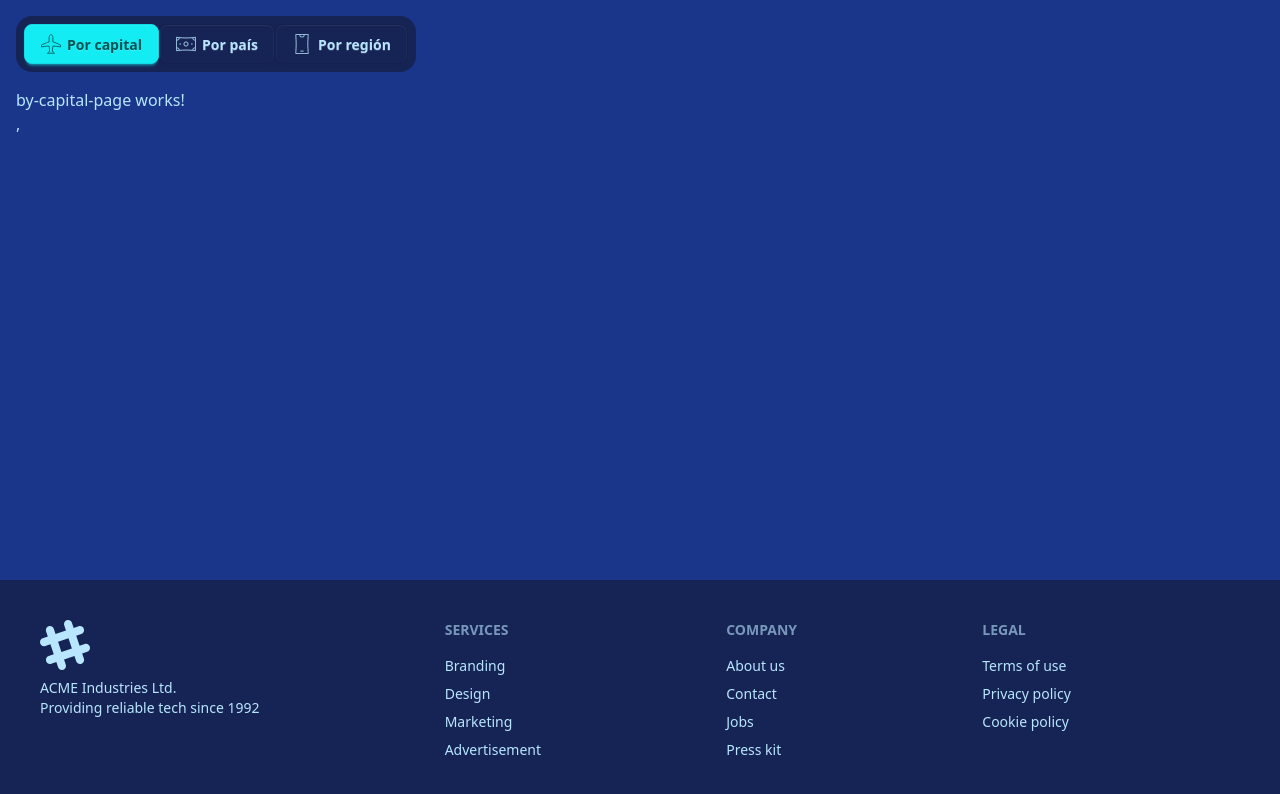
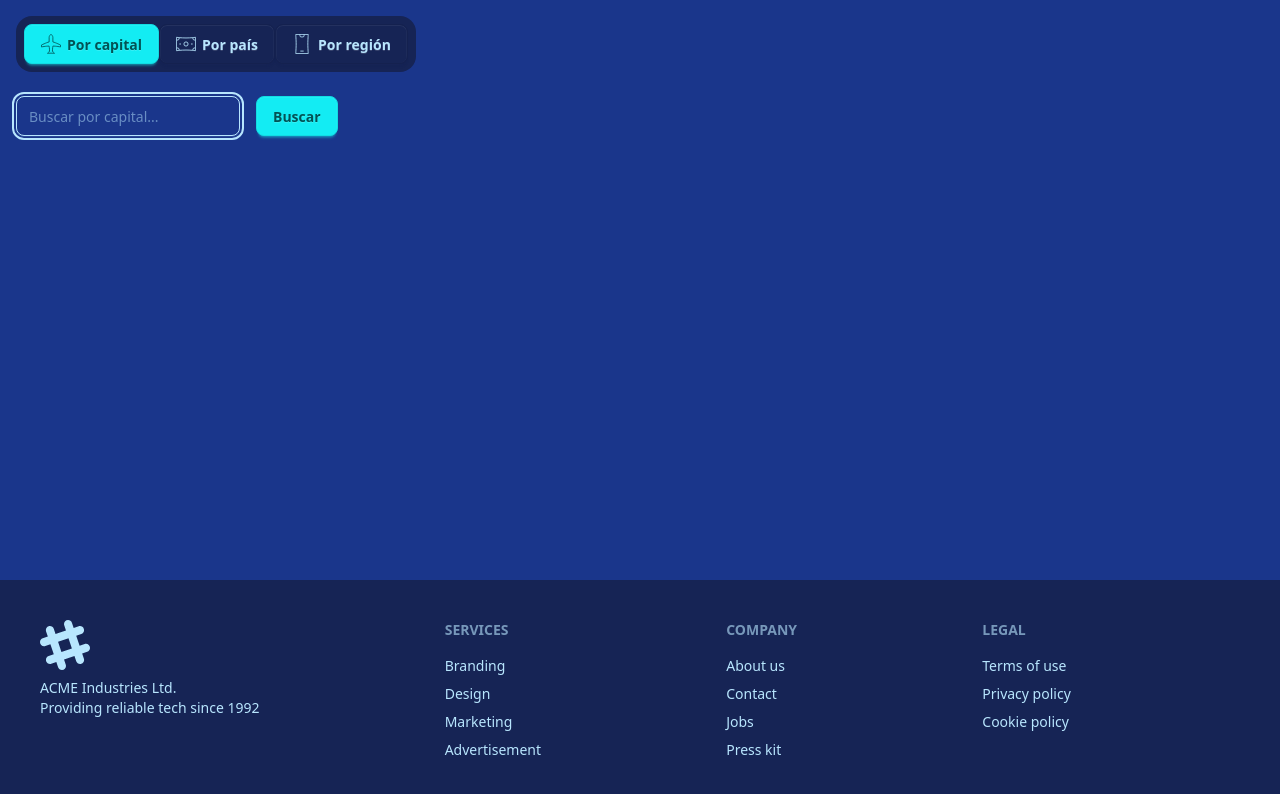
Before and after one commit to RogerCastillo877/country-ng-app, an Angular app: page /country/by-capital in a window 1280 px wide. Shown: the top 794 px of the page. Built offline with nearby package versions, Linux system fonts and the light colour scheme.

Commit message:
feat: add inputs and search by capital

```diff
--- a/src/app/country/pages/by-capital-page/by-capital-page.component.html
+++ b/src/app/country/pages/by-capital-page/by-capital-page.component.html
@@ -1 +1,5 @@
-<p>by-capital-page works!</p>,
+<section class="flex flex-row gap-2 mt-2">
+  <input type="text" class="input input-bordered mr-2 w-56" placeholder="Buscar por capital..." autofocus #txtSearch
+    (keyup.enter)="onSearchCapital(txtSearch.value)" />
+  <button class="btn btn-primary" (click)="onSearchCapital(txtSearch.value)">Buscar</button>
+</section>
--- a/src/app/country/pages/by-capital-page/by-capital-page.component.ts
+++ b/src/app/country/pages/by-capital-page/by-capital-page.component.ts
@@ -5,4 +5,10 @@ import { Component } from '@angular/core';
   imports: [],
   templateUrl: './by-capital-page.component.html',
 })
-export class ByCapitalPageComponent { }
+export class ByCapitalPageComponent {
+
+  onSearchCapital( term: string ) {
+    console.log({ term });
+
+  }
+}
```
